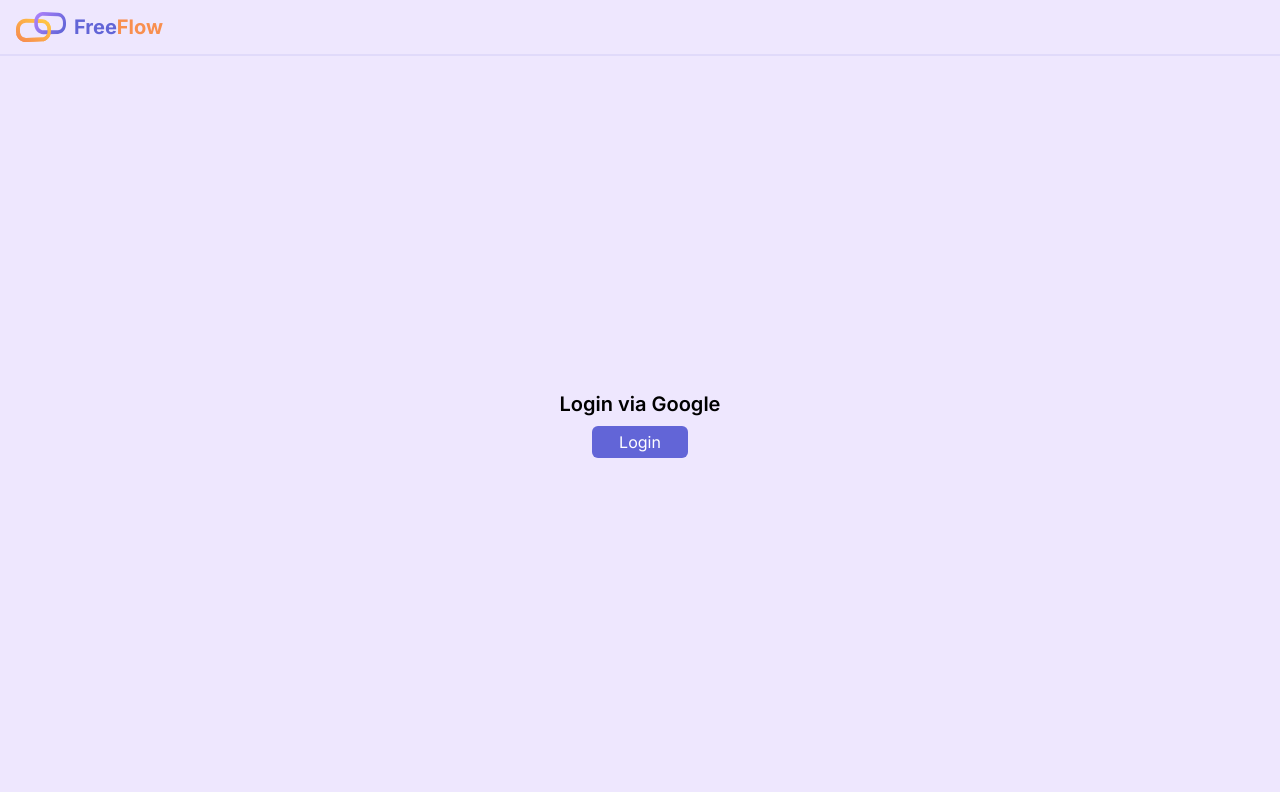
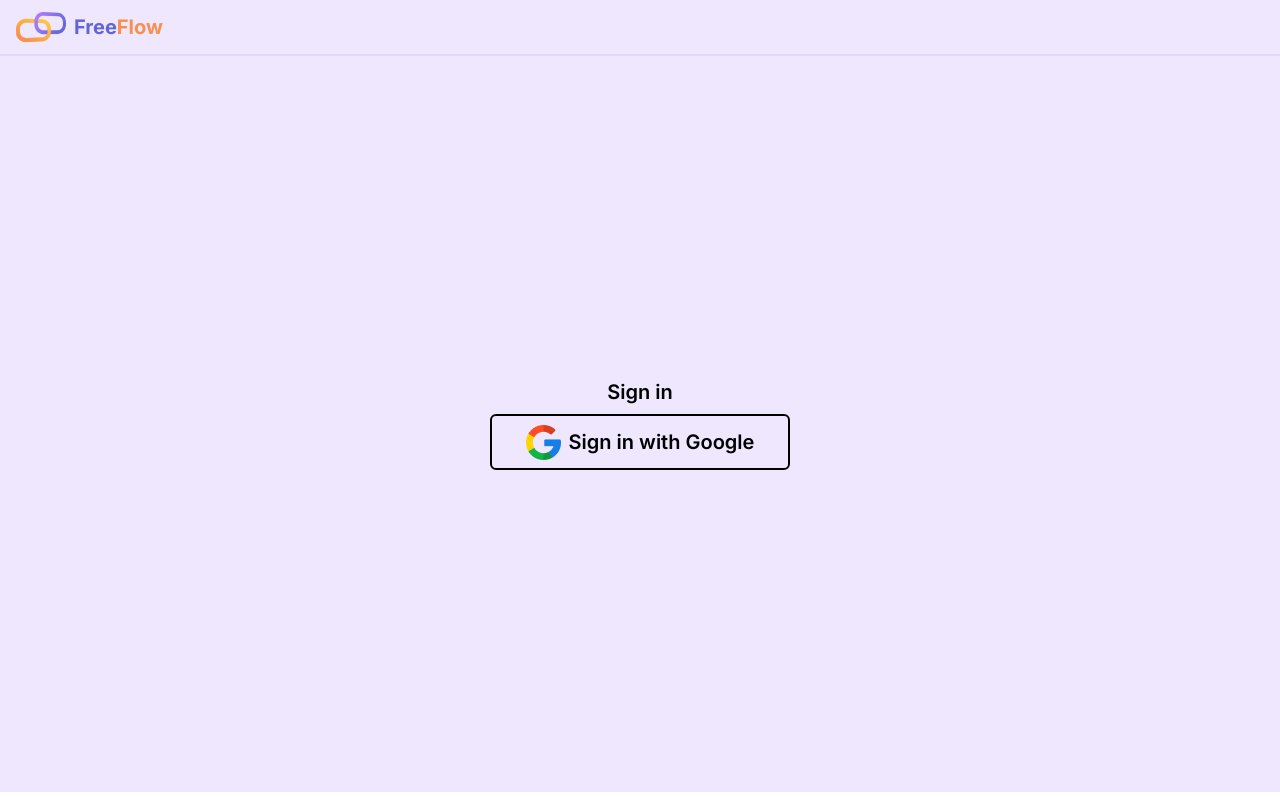
Before and after one commit to Byte-Breakers/free-flow, a Next.js app: page /login in a window 1280 px wide. Built offline with nearby package versions, Linux system fonts and the light colour scheme.

Commit message:
Enhanced the Sign in Button

```diff
--- a/app/components/landingMobile.tsx
+++ b/app/components/landingMobile.tsx
@@ -37,4 +37,4 @@ const LandingPageMobile = () => {
     )
 }
 
-export default LandingPageMobile
+export default LandingPageMobile;
--- a/app/login/page.tsx
+++ b/app/login/page.tsx
@@ -1,7 +1,6 @@
 import React from 'react';
 import Image from 'next/image';
 import Link from 'next/link';
-import { useState } from 'react';
 
 const LoginPage = () => {
   return (
@@ -15,13 +14,13 @@ const LoginPage = () => {
           <h1 className='font-bold text-xl text-[#F88F4F]'>Flow</h1>
         </Link>
       </div>
+
       {/* Login Section */}
-      <div className='h-[92vh] bg-[#EEE7FE] flex flex-col items-center justify-center '>
-        <h1 className='font-semibold text-xl'>
-          Login via Google
-        </h1>
-        <button className='w-24 mt-2 py-1 bg-[#6265D7] rounded-md text-white transition duration-300 ease-in-out hover:bg-blue-600 transform hover:-translate-y-0.5 hover:scale-105'>
-          Login
+      <div className='h-[92vh] bg-[#EEE7FE] flex flex-col items-center justify-center'>
+        <h1 className='font-semibold text-xl'>Sign in</h1>
+        <button className='w-full max-w-[300px] mt-2 py-1 h-14 bg-[#EEE7FE] border-2 border-black  rounded-md text-white flex items-center justify-center transition duration-300 ease-in-out hover:bg-blue-600 transform hover:-translate-y-0.5 hover:scale-105'>
+          <Image src="/google.png" alt='Google Icon' width={35} height={30} className='mr-2' />
+            <h1 className='font-semibold text-xl text-black'>Sign in with Google</h1>
         </button>
       </div>
     </>
```
Also changed, not shown: public/google.png (added).
